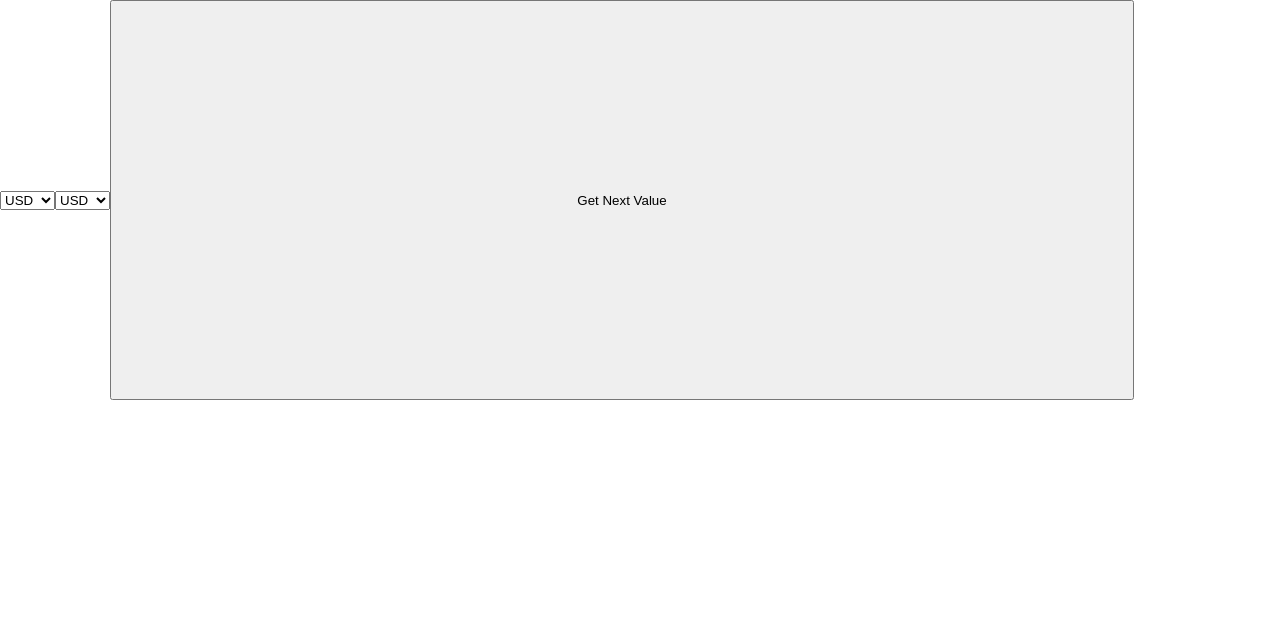
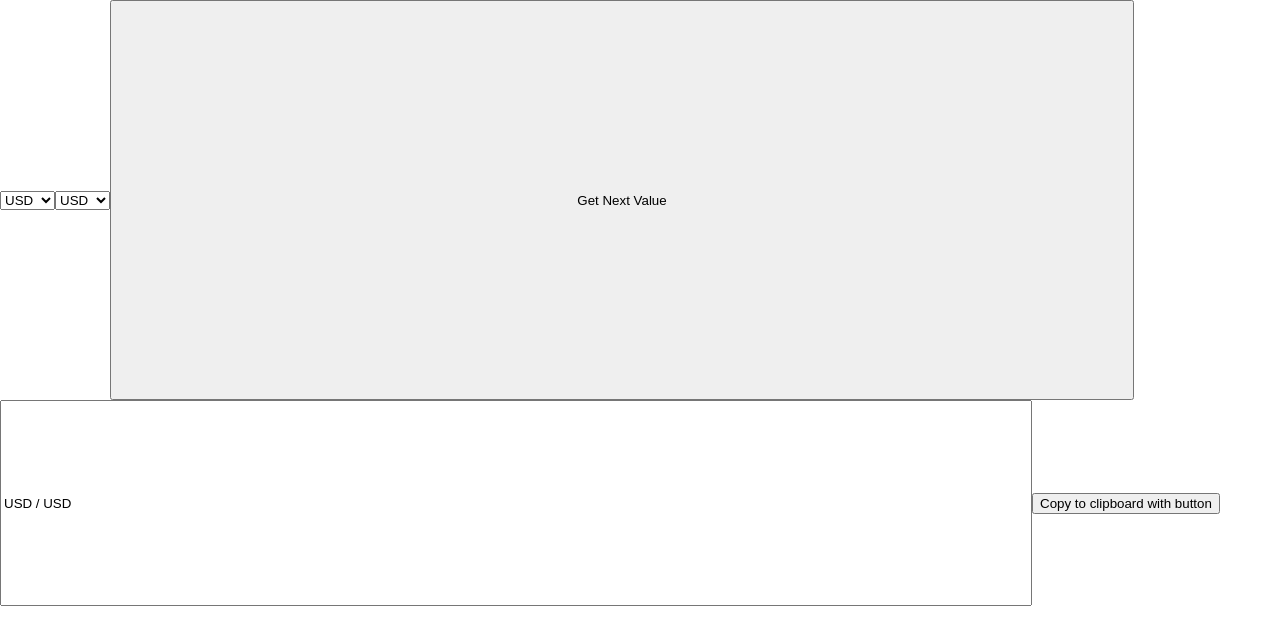
Before and after one commit to trung1704ptit/add-currency-tool, a React (Create React App) app: page / in a window 1280 px wide. Shown: the top 644 px of the page. Built offline with nearby package versions, Linux system fonts and the light colour scheme.

Commit message:
add packlage

```diff
--- a/package.json
+++ b/package.json
@@ -7,6 +7,7 @@
     "@testing-library/react": "^13.4.0",
     "@testing-library/user-event": "^13.5.0",
     "react": "^18.2.0",
+    "react-copy-to-clipboard": "^5.1.0",
     "react-dom": "^18.2.0",
     "react-scripts": "5.0.1",
     "web-vitals": "^2.1.4"
--- a/src/App.js
+++ b/src/App.js
@@ -1,5 +1,6 @@
 import { uniqueSymbols } from "./constant";
 import { useState } from "react";
+import CopyToClipboard from "react-copy-to-clipboard";
 
 export default function Home() {
   const [base, setBase] = useState("USD");
@@ -9,9 +10,7 @@ export default function Home() {
     const index = uniqueSymbols.findIndex((item) => item === nextValue);
     if (index < uniqueSymbols.length) {
       const nextItem = uniqueSymbols[index + 1];
-      const nextPair = `${base} / ${nextItem}`;
-      navigator.clipboard.writeText(nextPair);
-      console.log("copied:", nextPair);
+      // const nextPair = `${base} / ${nextItem}`;
       setNextValue(nextItem);
     }
   };
@@ -50,6 +49,10 @@ export default function Home() {
       <button className="button" onClick={handleClick}>
         Get Next Value
       </button>
+      <input value={`${base} / ${nextValue}`} className="input" />
+      <CopyToClipboard text={`${base} / ${nextValue}`}>
+        <button>Copy to clipboard with button</button>
+      </CopyToClipboard>
     </main>
   );
 }
--- a/src/index.css
+++ b/src/index.css
@@ -16,3 +16,8 @@ code {
   width: 80vw;
   height: 400px;
 }
+
+.input {
+  width: 80vw;
+  height: 200px;
+}
```
Also changed, not shown: 1 other file (tests, documents, lock files or other folders).
